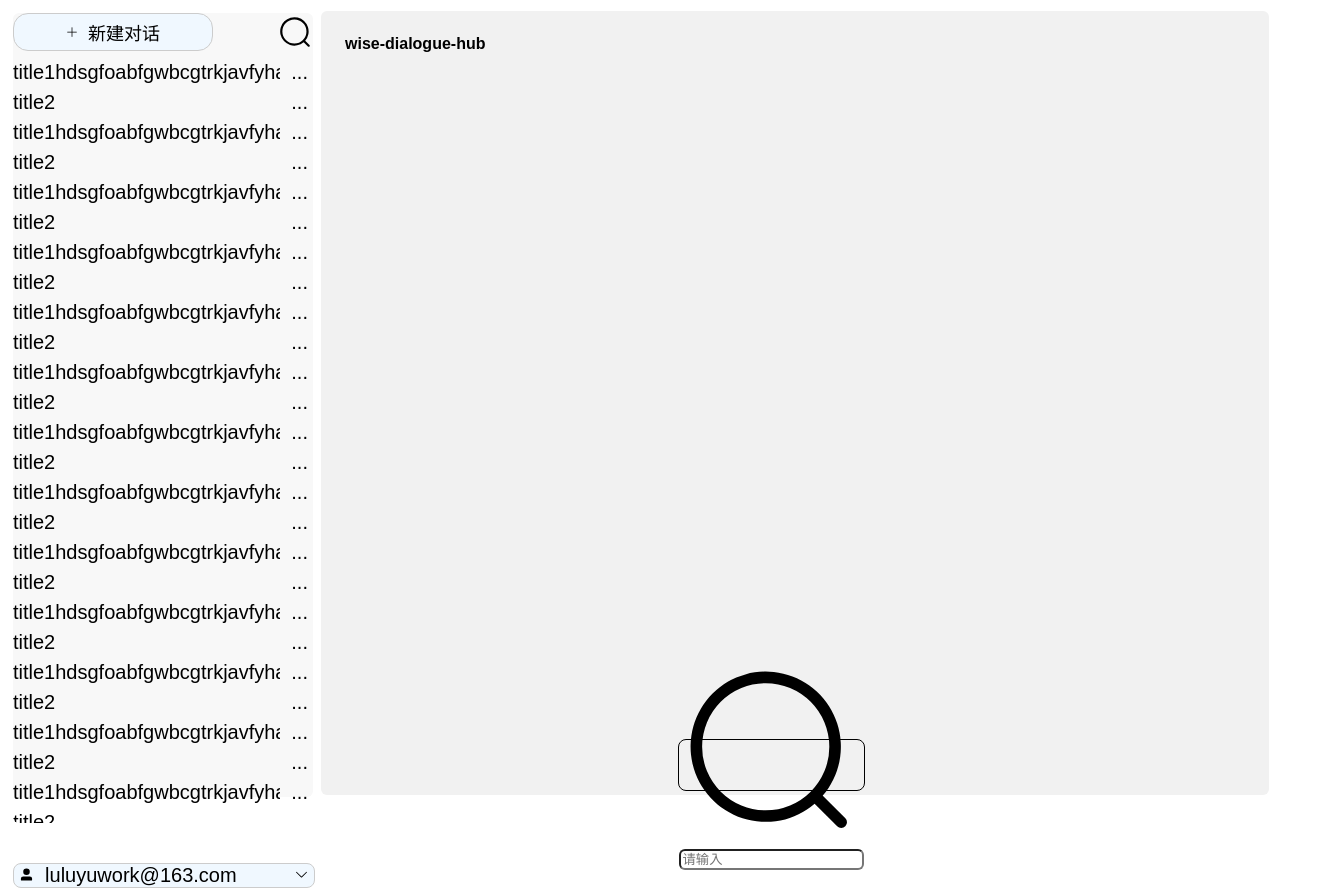
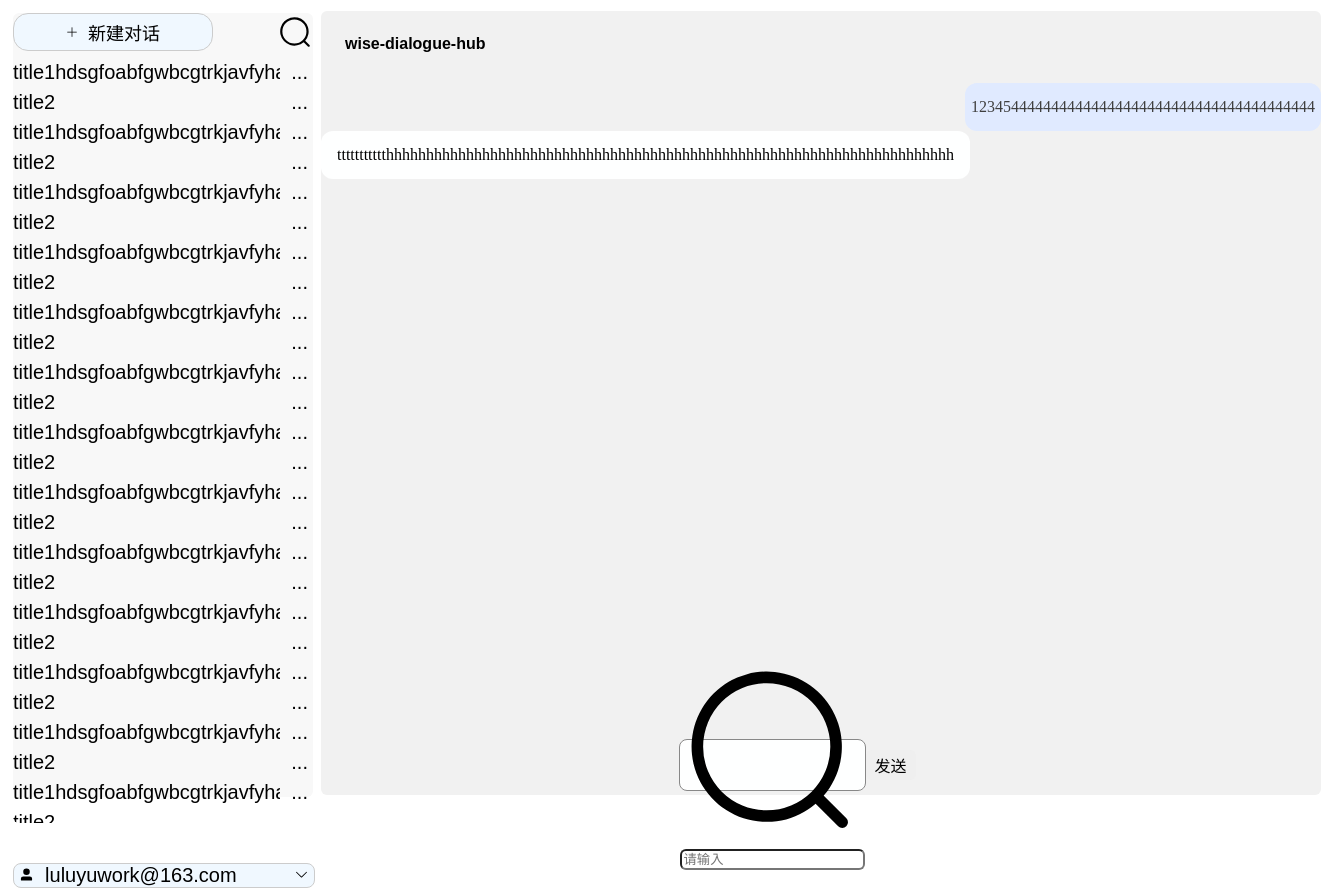
Before and after one commit to nunutolulu/wise-dialogue-hub-Vue, a Vue app: page / in a window 1280 px wide. Shown: the whole page, 1321 px wide, since content can reach past the window. Built offline with nearby package versions, Linux system fonts and the light colour scheme.

Commit message:
对话框的样式修改

```diff
--- /dev/null
+++ b/src/components/Chat/chat.vue
@@ -0,0 +1,5 @@
+<template></template>
+
+<script setup lang="ts"></script>
+
+<style scoped></style>
--- /dev/null
+++ b/src/types/msg.d.ts
@@ -0,0 +1,4 @@
+export interface IMsg {
+	question?: String
+	answer?: String
+}
--- a/src/views/mainDialogue/mainDialogue.less
+++ b/src/views/mainDialogue/mainDialogue.less
@@ -30,10 +30,11 @@
 }
 .main-dialogue-dialogue {
 	/* 此处待定，应该是每个对话的样式 */
-	width: 800px;
-	height: 600px;
+	width: 1000px;
+	height: 650px;
 	/* 	flex: 1; */
 }
+
 .main-dialogue-input {
 	margin-top: auto;
 	height: 60px;
@@ -47,7 +48,14 @@
 	justify-content: center;
 	align-items: center;
 }
-
+.main-dialogue-sendButton {
+	height: 30px;
+	width: 50px;
+	border: none;
+	cursor: pointer;
+	font-size: 16px;
+	font-family: sans-serif;
+}
 /* 以下是针对element-plus的修改 */
 /* ::deep .el-input {
 	border: none;
@@ -58,7 +66,8 @@
 	justify-content: center;
 	height: 50px;
 	border-radius: 8px;
-	border: 1px solid black;
+	border: 1px solid #888888;
+	background-color: #feffff !important;
 }
 .main-dialogue-input .el-input .el-input__wrapper {
 	display: flex;
--- a/src/views/mainDialogue/mainDialogue.vue
+++ b/src/views/mainDialogue/mainDialogue.vue
@@ -5,6 +5,10 @@
 		</div>
 		<div :class="`${ns}-interaction`">
 			<div :class="`${ns}-dialogue`">
+				<!-- <single-dialogue
+					v-for="(item, index) in msgList"
+					:msg="item"
+					:key="index"></single-dialogue> -->
 				<single-dialogue></single-dialogue>
 			</div>
 		</div>
@@ -14,6 +18,9 @@
 					<el-icon><Search /></el-icon>
 				</template>
 			</el-input>
+			<el-button @click="sendMsg" :class="`${ns}-sendButton`"
+				>发送</el-button
+			>
 		</div>
 	</div>
 </template>
@@ -21,10 +28,38 @@
 <script setup lang="ts">
 import singleDialogue from './singleDialogue/singleDialogue.vue'
 import { Search } from '@element-plus/icons-vue'
-import { ref } from 'vue'
+import { nextTick, onMounted, ref } from 'vue'
+import { IMsg } from '@/types/msg'
 
 const ns = 'main-dialogue'
 const inputInfo = ref('')
+const msgList = ref([])
+
+// 页面在底端
+const setScrollToBottom = async () => {
+	await nextTick()
+	const chat = document.querySelector('.main-dialogue-dialogue')
+	chat.scrollTop = chat?.scrollHeight
+}
+
+// 发送信息接口
+const sendMsg = async () => {
+	const keyword = inputInfo.value
+	if (keyword.length > 0) {
+		const msg: IMsg = {
+			answer: keyword,
+			question: 'AI生成中...'
+		}
+
+		msgList.value.push(msg)
+		console.log(msgList.value, msg)
+		inputInfo.value = ''
+		setScrollToBottom()
+
+		// const response = await fetch('/chat', {})
+	}
+}
+onMounted(() => {})
 </script>
 
 <style scoped>
--- /dev/null
+++ b/src/views/mainDialogue/singleDialogue/config.js
@@ -0,0 +1,4 @@
+export const msg = {
+	question: '1234544444444444444444444444444444444444444',
+	answer: 'ttttttttttthhhhhhhhhhhhhhhhhhhhhhhhhhhhhhhhhhhhhhhhhhhhhhhhhhhhhhhhhhhhhhhhhhhhhhh'
+}
--- a/src/views/mainDialogue/singleDialogue/singleDialogue.less
+++ b/src/views/mainDialogue/singleDialogue/singleDialogue.less
@@ -0,0 +1,33 @@
+.dialogue-chat {
+	max-width: 1000px;
+	margin: 0 auto;
+	padding-top: 10px;
+	padding-bottom: 10px;
+}
+
+.dialogue-chat-question {
+	/* background-color: #e0dfff; */
+	background-color: #e0eaff;
+	display: inline-block;
+	box-sizing: border-box;
+	width: auto;
+	color: #3f3f3f;
+	border-radius: 12px;
+	line-height: 24px;
+	max-width: 100%;
+	padding: 12px 6px;
+	white-space: pre-wrap;
+}
+
+.dialogue-chat-answer {
+	background-color: #feffff !important;
+	display: inline-block;
+	box-sizing: border-box;
+	width: auto;
+	text-align: left;
+	border-radius: 12px;
+	line-height: 24px;
+	max-width: 100%;
+	padding: 12px 16px;
+	white-space: pre-wrap;
+}
--- a/src/views/mainDialogue/singleDialogue/singleDialogue.vue
+++ b/src/views/mainDialogue/singleDialogue/singleDialogue.vue
@@ -1,8 +1,26 @@
 <template>
-	<!-- 宽度和长度自适应？ -->
-	<div></div>
+	<div :class="`${ns}`">
+		<!-- 问题 -->
+		<div style="text-align: right">
+			<div :class="`${ns}-question`">{{ msg.question }}</div>
+		</div>
+		<!-- 回答 -->
+		<div style="text-align: left">
+			<div :class="`${ns}-answer`">{{ msg.answer }}</div>
+		</div>
+	</div>
 </template>
 
-<script setup lang="ts"></script>
+<script setup lang="ts">
+// import { IMsg } from '@/types/msg'
+import { msg } from './config'
+console.log(msg, 'msg---singleDialogue----vue')
+const ns = 'dialogue-chat'
+// const props = defineProps(['msg'])
+// const msg: IMsg = props.msg
+// console.log('singleDialogue', msg)
+</script>
 
-<style scoped></style>
+<style scoped>
+@import url(./singleDialogue.less);
+</style>
```
Also changed, not shown: src/router/index.ts (+10 -10 lines), .eslintrc.js, src/components/Copy/copy.vue (renamed from src/components/Copy/index.vue), src/components/Loading/loading.vue (renamed from src/components/Loading/index.vue), 1 other file (tests, documents, lock files or other folders).
